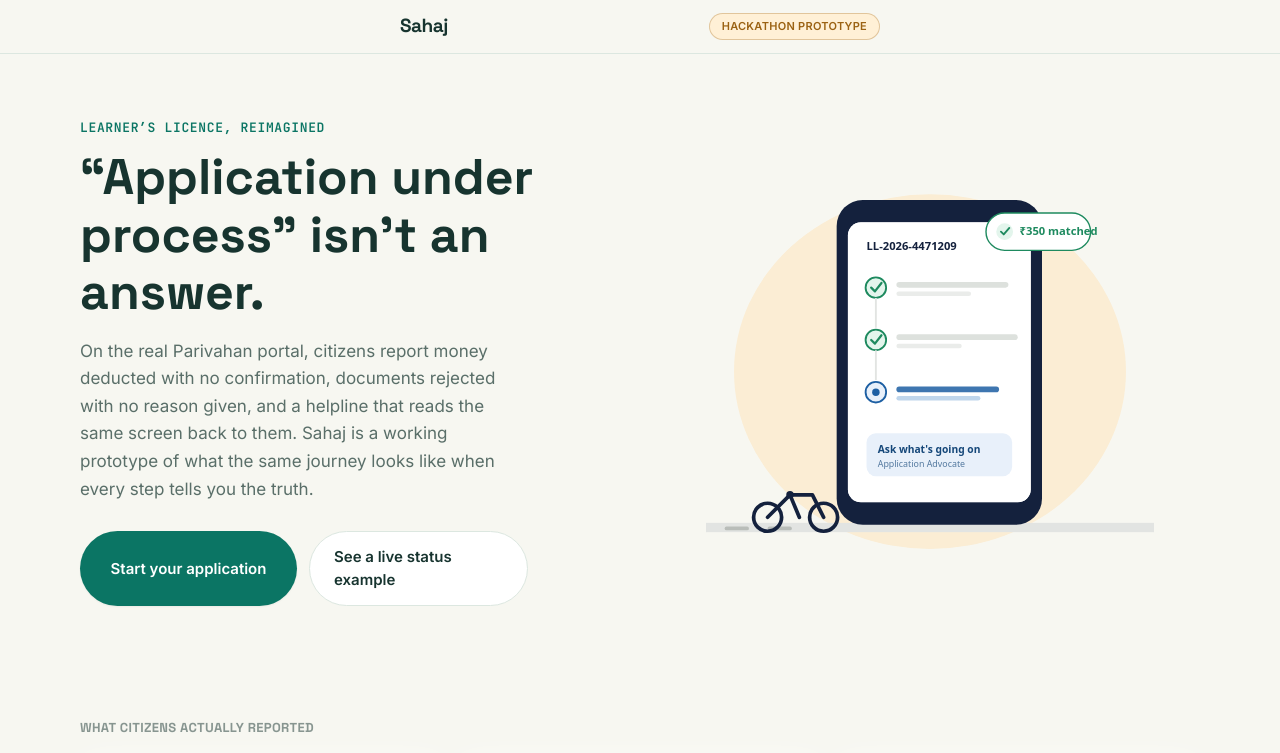
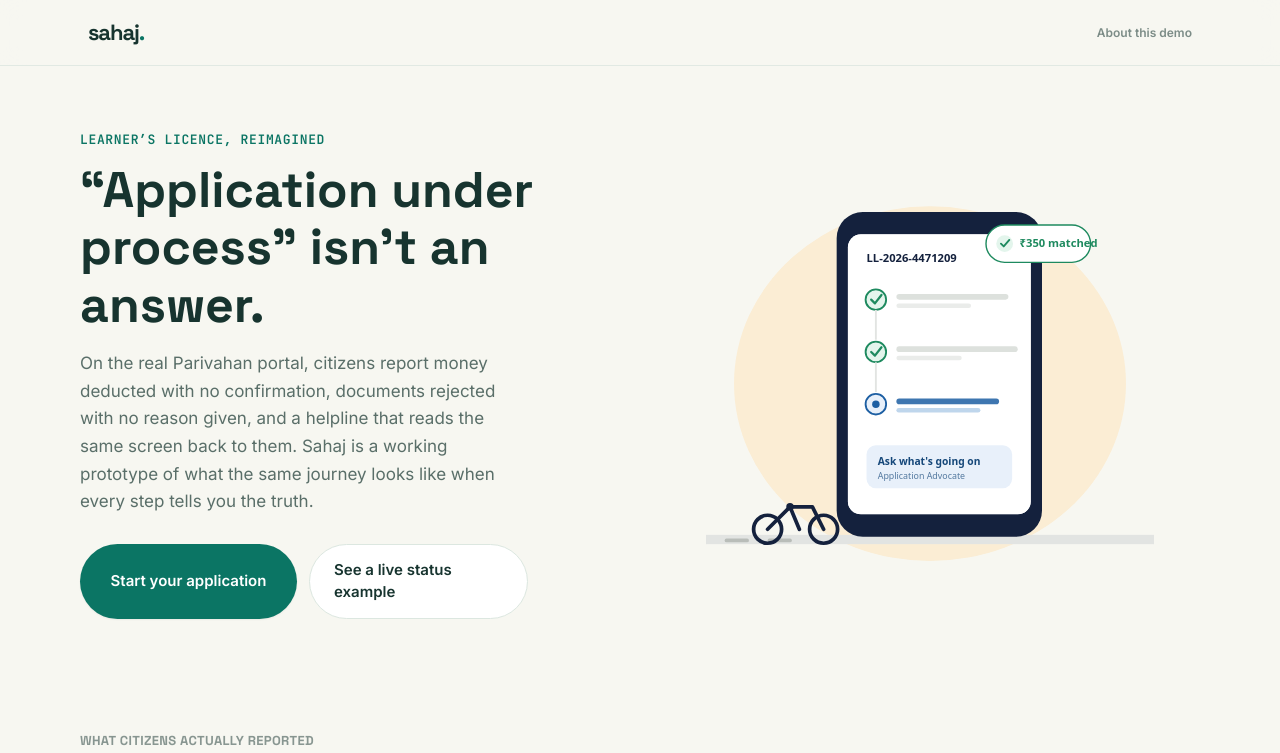
Before and after one commit to NavjotSingh-cpu/sehaj2, a Next.js app: page / in a window 1280 px wide. Shown: the top 753 px of the page. Built offline with nearby package versions, Linux system fonts and the light colour scheme.

Commit message:
Simplify prototype navigation

```diff
--- a/components/TopBar.tsx
+++ b/components/TopBar.tsx
@@ -2,23 +2,10 @@
 
 export function TopBar({ back }: { back?: { href: string; label: string } }) {
   return (
-    <header className="sticky top-0 z-30 border-b border-line bg-paper/95 backdrop-blur">
-      <div className="mx-auto flex max-w-lg items-center justify-between px-4 py-3">
-        {back ? (
-          <Link href={back.href} className="flex items-center gap-1 text-[14px] font-medium text-ink/70">
-            <span aria-hidden>←</span> {back.label}
-          </Link>
-        ) : (
-          <Link href="/" className="font-display text-[19px] font-bold tracking-tight text-ink">
-            Sahaj
-          </Link>
-        )}
-        <Link
-          href="/about-this-build"
-          className="rounded-full border border-marigold-dark/30 bg-marigold-light px-3 py-1 text-[11px] font-semibold uppercase tracking-wide text-marigold-dark"
-        >
-          Hackathon prototype
-        </Link>
+    <header className="sticky top-0 z-30 border-b border-line/80 bg-paper/90 backdrop-blur-md">
+      <div className="mx-auto flex max-w-6xl items-center justify-between px-4 py-4 sm:px-6">
+        {back ? <Link href={back.href} className="inline-flex items-center gap-2 text-[14px] font-semibold text-ink/70 transition-colors hover:text-trust"><span aria-hidden>←</span> {back.label}</Link> : <Link href="/" className="font-display text-[22px] font-bold tracking-[-0.05em] text-ink">sahaj<span className="text-trust">.</span></Link>}
+        <Link href="/about-this-build" className="text-[12px] font-semibold text-ink/55 transition-colors hover:text-trust">About this demo</Link>
       </div>
     </header>
   );
```
